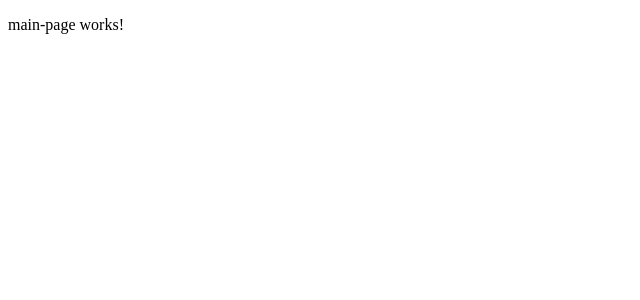
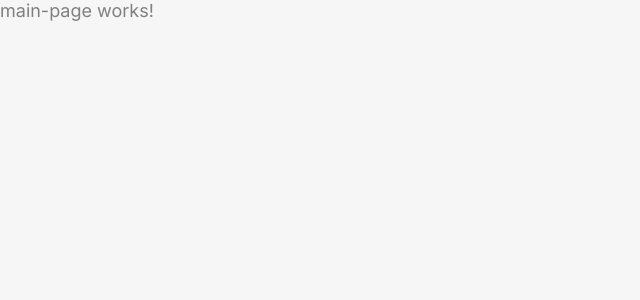
Before and after one commit to Dmitry2112/kontur-test, an Angular app: page /app in a window 1280 px wide. Shown: the top 300 px of the page, without its empty margins (0-640 px from the left). Built offline with nearby package versions, Linux system fonts and the light colour scheme.

Commit message:
feat: add global styles

```diff
--- a/src/app/components/app/app.component.html
+++ b/src/app/components/app/app.component.html
@@ -1 +1,3 @@
-<router-outlet></router-outlet>
+<div class="app">
+  <router-outlet></router-outlet>
+</div>
--- a/src/app/components/app/app.component.scss
+++ b/src/app/components/app/app.component.scss
@@ -0,0 +1,6 @@
+.app {
+  font: var(--font-text-l);
+  background-color: var(--base-bg-01);
+  color: var(--text-02);
+  min-height: 100dvh;
+}
--- a/src/index.html
+++ b/src/index.html
@@ -6,6 +6,9 @@
   <base href="/">
   <meta name="viewport" content="width=device-width, initial-scale=1">
   <link rel="icon" type="image/x-icon" href="favicon.ico">
+  <link rel="preconnect" href="https://fonts.googleapis.com">
+  <link rel="preconnect" href="https://fonts.gstatic.com" crossorigin>
+  <link href="https://fonts.googleapis.com/css2?family=Inter:wght@300;400;500;600&display=swap" rel="stylesheet">
 </head>
 <body>
   <app-root></app-root>
--- a/src/styles.scss
+++ b/src/styles.scss
@@ -1 +1,15 @@
 /* You can add global styles to this file, and also import other style files */
+@import "styles/variables/global";
+
+* {
+  margin: 0;
+  padding: 0;
+}
+
+*, *::before, *::after {
+  box-sizing: border-box;
+}
+
+ol, ul {
+  list-style: none;
+}
--- /dev/null
+++ b/src/styles/variables/global.scss
@@ -0,0 +1,31 @@
+:root {
+  //Fonts
+  --font-family: Inter, sans-serif;
+  --font-line-height: normal;
+
+  --font-size-heading-1: 26px;
+  --font-weight-heading-1: 600;
+  --font-heading-1: var(--font-weight-heading-1) var(--font-size-heading-1) / var(--font-line-height) var(--font-family);
+
+  --font-size-heading-2: 24px;
+  --font-weight-heading-2: 500;
+  --font-heading-2: var(--font-weight-heading-2) var(--font-size-heading-2) / var(--font-line-height) var(--font-family);
+
+  --font-size-text-xl: 20px;
+  --font-weight-text-xl: 400;
+  --font-text-xl: var(--font-weight-text-xl) var(--font-size-text-xl) / var(--font-line-height) var(--font-family);
+
+
+  --font-size-text-l: 18px;
+  --font-weight-text-l: 400;
+  --font-text-l: var(--font-weight-text-l) var(--font-size-text-l) / var(--font-line-height) var(--font-family);
+
+  //Colors
+  --base-bg-01: #F6F6F6;
+  --base-bg-02: #FFFFFF;
+  --base-bg-03: #EBF3FE;
+  --text-01: #3774C6;
+  --text-02: gray;
+  --text-03: black;
+  --accent: #F393B0;
+}
```
